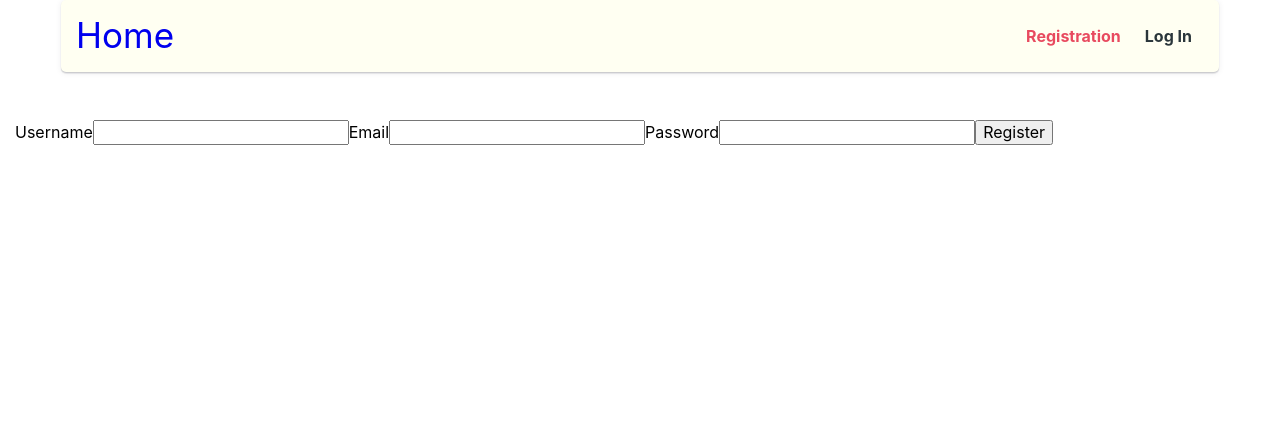
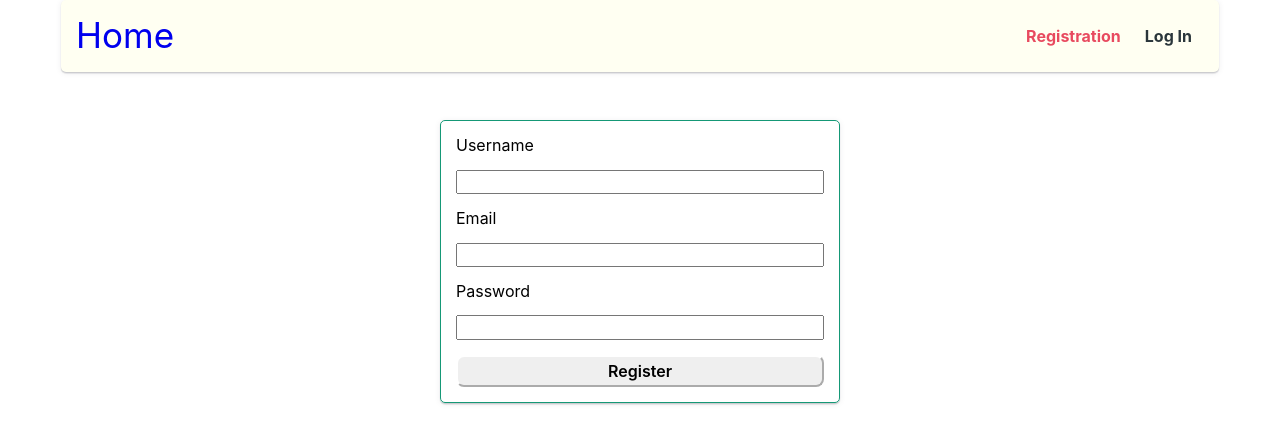
Before and after one commit to Anastasiia-Ihn/phonebook, a React (Create React App) app: page /goit-react-hw-08-phonebook/register in a window 1280 px wide. Shown: the top 444 px of the page. Built offline with nearby package versions, Linux system fonts and the light colour scheme.

Commit message:
added css for forms

```diff
--- a/src/components/LoginForm/LoginForm.jsx
+++ b/src/components/LoginForm/LoginForm.jsx
@@ -1,6 +1,7 @@
 import { useDispatch } from 'react-redux';
 import { logIn } from 'redux/auth/operations';
-
+import { FieldInput, StyledFormLogin } from './LoginForm.styled';
+import { Button } from 'components/GlobalStyle';
 
 export const LoginForm = () => {
   const dispatch = useDispatch();
@@ -17,19 +18,13 @@ export const LoginForm = () => {
     form.reset();
   };
 
-
-
   return (
-    <form onSubmit={handleSubmit}  autoComplete="off">
-      <label >
-        Email
-        <input type="email" name="email" />
-      </label>
-      <label >
-        Password
-        <input type="password" name="password" />
-      </label>
-      <button type="submit">Log In</button>
-    </form>
+    <StyledFormLogin onSubmit={handleSubmit} autoComplete="off">
+      <label htmlFor="mail">Email</label>
+      <FieldInput type="email" name="email" id="mail" />
+      <label htmlFor="password">Password</label>
+      <FieldInput type="password" name="password" id="password" />
+      <Button type="submit">Log In</Button>
+    </StyledFormLogin>
   );
 };
--- /dev/null
+++ b/src/components/LoginForm/LoginForm.styled.js
@@ -0,0 +1,23 @@
+import styled from 'styled-components';
+
+export const StyledFormLogin = styled.form`
+  display: flex;
+  justify-content: space-between;
+  flex-direction: column;
+  gap: 15px;
+  padding: 15px;
+  width: 400px;
+  margin-right: auto;
+  margin-left: auto;
+
+  margin-bottom: 40px;
+
+  border: 1px solid #159876;
+  border-radius: 5px;
+  box-shadow: 0px 2px 1px rgba(46, 47, 66, 0.08),
+    0px 1px 1px rgba(46, 47, 66, 0.16), 0px 1px 6px rgba(46, 47, 66, 0.08);
+`;
+
+export const FieldInput = styled.input`
+  padding: 5px;
+`;
--- a/src/components/RegisterForm/RegisterForm.jsx
+++ b/src/components/RegisterForm/RegisterForm.jsx
@@ -1,6 +1,7 @@
 import { useDispatch } from 'react-redux';
 import { register } from 'redux/auth/operations';
-
+import { StyledFormRegister } from './RegisterForm.styled';
+import { Button } from 'components/GlobalStyle';
 
 export const RegisterForm = () => {
   const dispatch = useDispatch();
@@ -21,20 +22,14 @@ export const RegisterForm = () => {
   };
 
   return (
-    <form onSubmit={handleSubmit} autoComplete="off">
-      <label >
-        Username
-        <input type="text" name="name" />
-      </label>
-      <label >
-        Email
-        <input type="email" name="email" />
-      </label>
-      <label >
-        Password
-        <input type="password" name="password" />
-      </label>
-      <button type="submit">Register</button>
-    </form>
+    <StyledFormRegister onSubmit={handleSubmit} autoComplete="off">
+      <label htmlFor="name">Username</label>{' '}
+      <input type="text" name="name" id="name" />
+      <label htmlFor="mail">Email</label>
+      <input type="email" name="email" id="mail" />
+      <label htmlFor="password">Password</label>{' '}
+      <input type="password" name="password" id="password" />
+      <Button type="submit">Register</Button>
+    </StyledFormRegister>
   );
 };
--- /dev/null
+++ b/src/components/RegisterForm/RegisterForm.styled.js
@@ -0,0 +1,23 @@
+import styled from 'styled-components';
+
+export const StyledFormRegister = styled.form`
+  display: flex;
+  justify-content: space-between;
+  flex-direction: column;
+  gap: 15px;
+  padding: 15px;
+  width: 400px;
+  margin-right: auto;
+  margin-left: auto;
+
+  margin-bottom: 40px;
+
+  border: 1px solid #159876;
+  border-radius: 5px;
+  box-shadow: 0px 2px 1px rgba(46, 47, 66, 0.08),
+    0px 1px 1px rgba(46, 47, 66, 0.16), 0px 1px 6px rgba(46, 47, 66, 0.08);
+`;
+
+export const FieldInput = styled.input`
+  padding: 5px;
+`;
--- a/src/pages/Home/Home.jsx
+++ b/src/pages/Home/Home.jsx
@@ -1,9 +1,9 @@
-import { HeroDiv } from "./Home.styled";
+import { HeroDiv, MainTitle } from './Home.styled';
 
 export default function Home() {
   return (
     <HeroDiv>
-      <h1>Welcome to Apps for Managing Contacts</h1>
+      <MainTitle>Welcome to Apps for Managing Contacts</MainTitle>
     </HeroDiv>
   );
 }
--- a/src/pages/Home/Home.styled.js
+++ b/src/pages/Home/Home.styled.js
@@ -1,11 +1,12 @@
-import styled from "styled-components";
+import styled from 'styled-components';
+import background from '../../images/hero.jpg';
 
 export const HeroDiv = styled.div`
-  height: 432px;
+  padding: 0 15px;
   margin-left: auto;
   margin-right: auto;
 
-  /* background-repeat: no-repeat;
+  background-repeat: no-repeat;
   background-position: center;
   background-size: cover;
   padding: 112px 0;
@@ -14,5 +15,15 @@ export const HeroDiv = styled.div`
       rgba(46, 47, 66, 0.7),
       rgba(46, 47, 66, 0.7)
     ),
-    url(../images/hero.jpg); */
-`
+    url(${background});
+`;
+
+export const MainTitle = styled.h1`
+  color: #ffffff;
+  font-size: 48px;
+  line-height: 1.11;
+  text-align: center;
+  letter-spacing: 0.02em;
+  max-width: 496px;
+  margin: auto;
+`;
```
